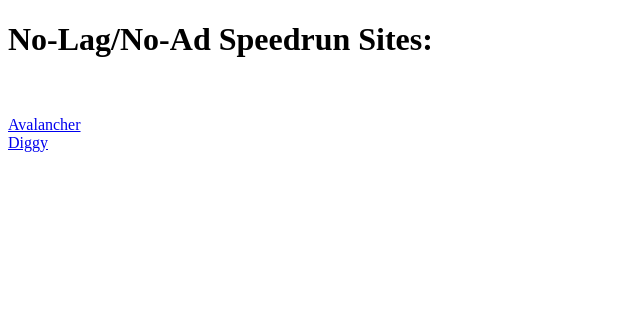
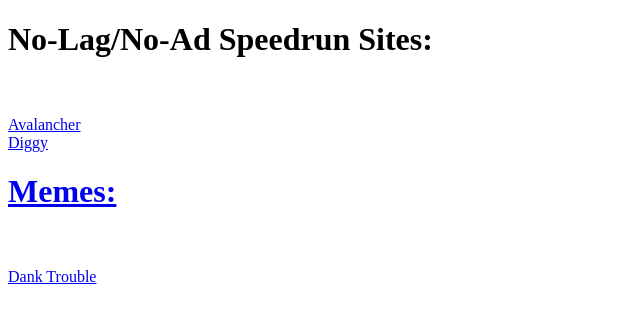
Before and after one commit to exeloar/exeloar.github.io, a plain HTML site: page index.html in a window 1280 px wide. Shown: the whole page, without its empty margins (0-640 px from the left). Drawn offline with Linux system fonts and the light colour scheme.

Commit message:
Update index.html

```diff
--- a/index.html
+++ b/index.html
@@ -7,5 +7,7 @@
 		<h1>No-Lag/No-Ad Speedrun Sites:</h1><br><br>
 		<a href="http://exeloar.github.io/avalancher"> Avalancher<br>
 		<a href="http://exeloar.github.io/diggy"> Diggy<br>
+		<h1>Memes:</h1><br><br>
+		<a href="http://exeloar.github.io/Dank_trouble"> Dank Trouble<br>
 	</body>
 </html>
```
